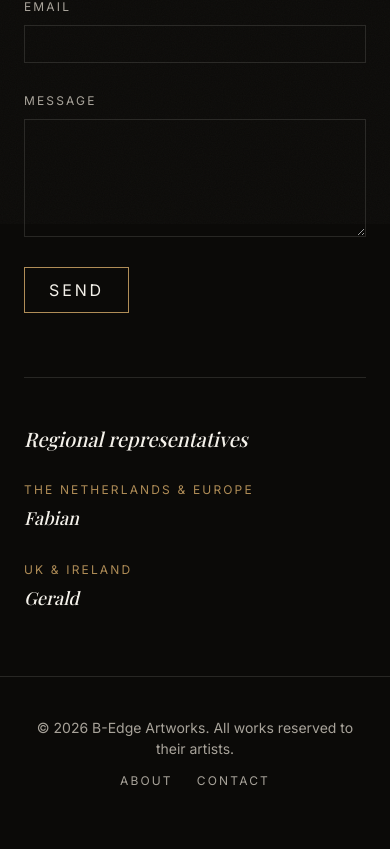
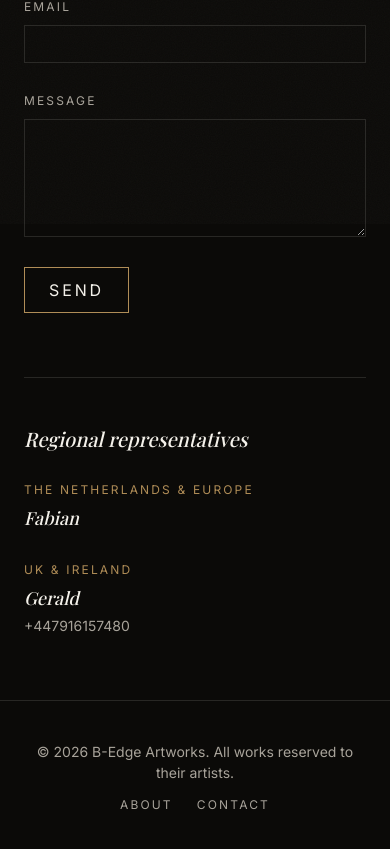
Before and after one commit to oghenenoghie/pronlart2026, a Next.js app: page /contact in a window 390 px wide. Shown: the part 620-1469 px from the top of the page. Before the commit the page ends 1447 px from the top, so only its background shows below. Built offline with nearby package versions, Linux system fonts and the light colour scheme; no server answers.

Commit message:
Add Gerald's phone number for the UK & Ireland representative
Co-Authored-By: Claude Sonnet 5 <noreply@anthropic.com>
Claude-Session: https://claude.ai/code/session_01H8AqhKe8bbAtzLS2mE4ZbZ

```diff
--- a/app/contact/page.tsx
+++ b/app/contact/page.tsx
@@ -34,6 +34,11 @@ export default function ContactPage() {
               <div key={rep.region}>
                 <p className="font-body text-label uppercase tracking-[0.18em] text-gilt">{rep.region}</p>
                 <p className="mt-2 font-display text-lg italic text-gesso">{rep.name}</p>
+                {rep.phone && (
+                  <a href={`tel:${rep.phone}`} className="mt-1 block font-body text-sm text-ash hover:text-gesso">
+                    {rep.phone}
+                  </a>
+                )}
               </div>
             ))}
           </div>
@@ -44,6 +49,6 @@ export default function ContactPage() {
 }
 
 const REPRESENTATIVES = [
-  { region: "The Netherlands & Europe", name: "Fabian" },
-  { region: "UK & Ireland", name: "Gerald" },
+  { region: "The Netherlands & Europe", name: "Fabian", phone: null },
+  { region: "UK & Ireland", name: "Gerald", phone: "+447916157480" },
 ];
```
